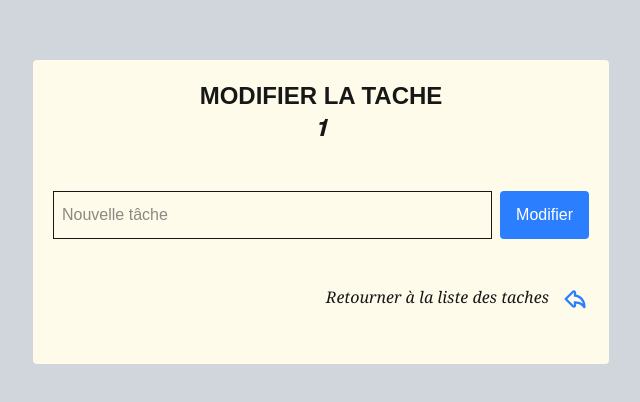
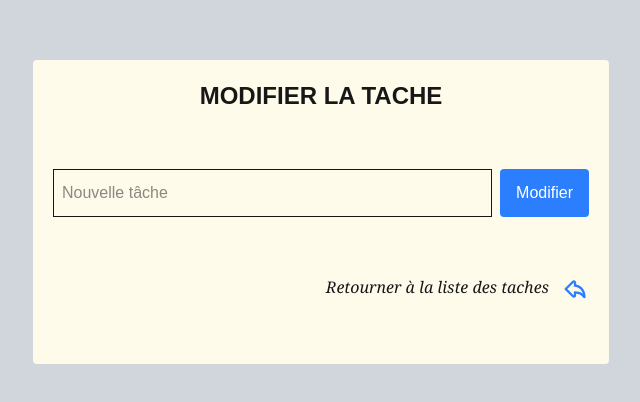
Before and after one commit to GBOKO-git/todo-next-typescript, a Next.js app: page /updateTask/1 in a window 1280 px wide. Shown: the part 188-590 px from the top of the page, without its empty margins (319-959 px from the left). Built offline with nearby package versions, Linux system fonts and the light colour scheme.

Commit message:
fix: modification

```diff
--- a/src/app/updateTask/[id]/page.tsx
+++ b/src/app/updateTask/[id]/page.tsx
@@ -38,7 +38,7 @@ const UpdateTask = () => {
 
             <div className="min-h-screen justify-center items-center flex bg-gray-300">
                 <main className=" md:w-xl md:h-76 grid mx-auto  bg-amber-50 p-5 rounded">
-                    <h1 className="text-2xl font-bold mb-4 text-center">MODIFIER LA TACHE <br /> <i className='font-sans'>{id}</i></h1>
+                    <h1 className="text-2xl font-bold mb-4 text-center">MODIFIER LA TACHE <br /> </h1>
 
 
                     <form onSubmit={handleUpdateTask} className="flex gap-2 mb-4">
```
